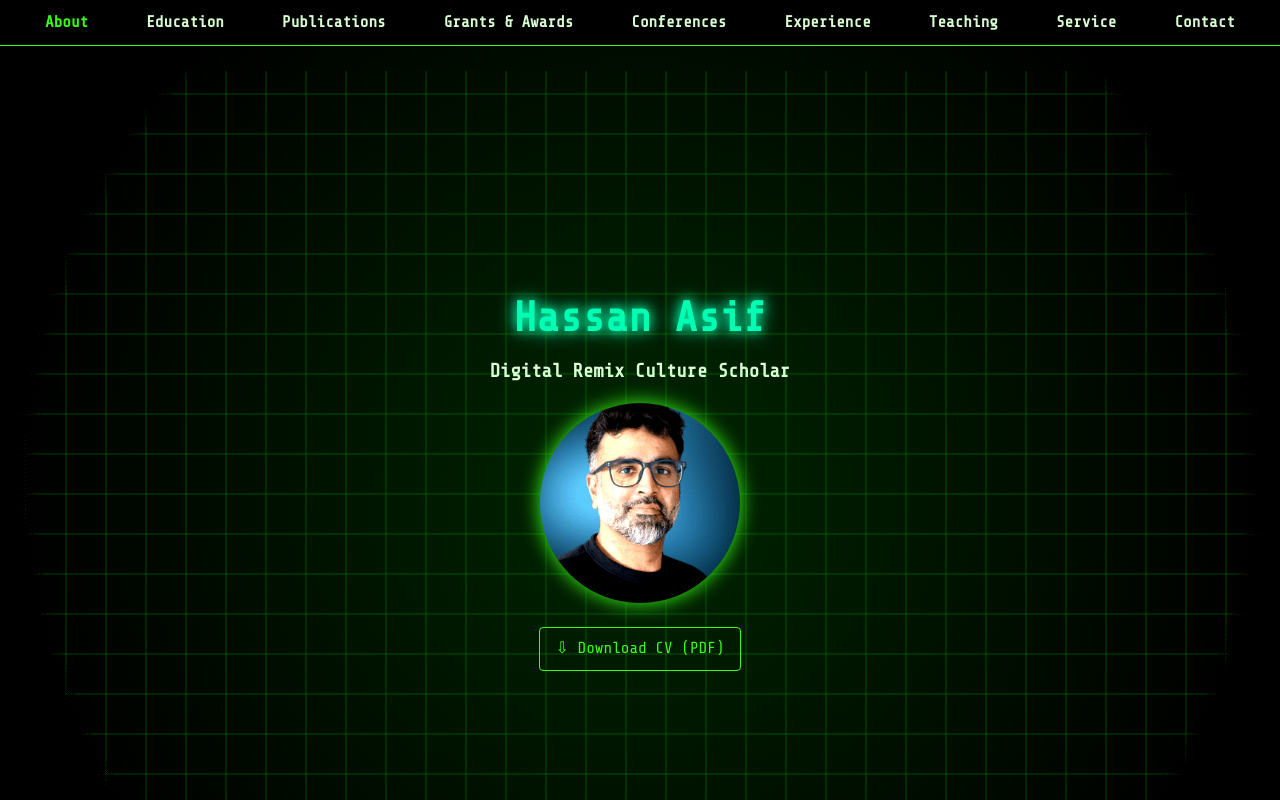
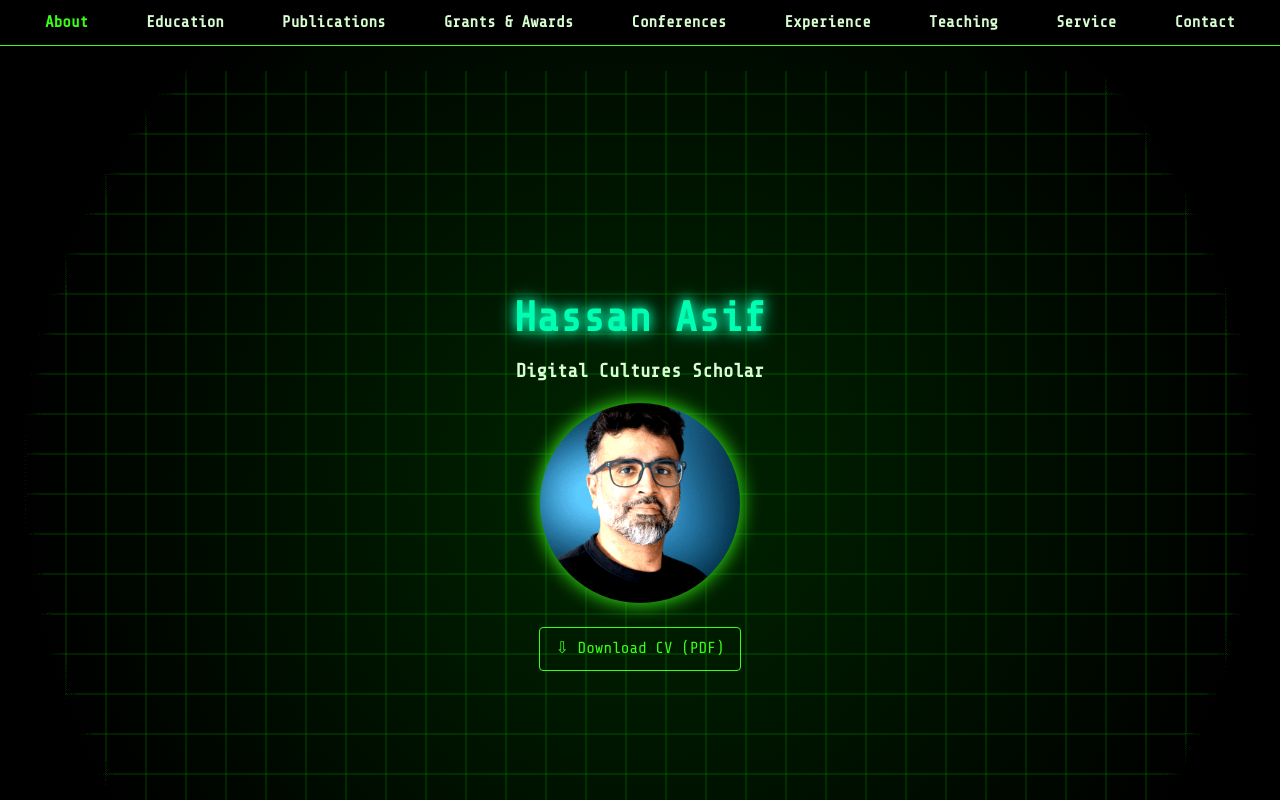
Before and after one commit to hass4sif/hassan.asif, a plain HTML site: page index.html in a window 1280 px wide. Shown: the top 800 px of the page. Drawn offline with nearby package versions, Linux system fonts and the light colour scheme.

Commit message:
Update index.html

```diff
--- a/index.html
+++ b/index.html
@@ -108,7 +108,7 @@
   <!-- HERO -->
   <header class="hero" id="home">
     <h1>Hassan Asif</h1>
-    <h2>Digital Remix Culture Scholar</h2>
+    <h2>Digital Cultures Scholar</h2>
     <img src="hassan_glitch_effects.gif" alt="Portrait of Hassan Asif" class="avatar" />
     <a href="Hassan_Asif_CV.pdf" class="dl-cv" download>⇩ Download CV (PDF)</a>
   </header>
```
